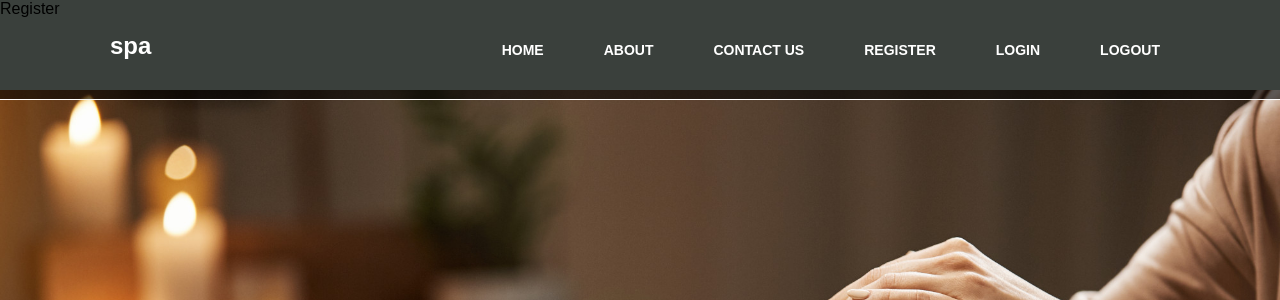
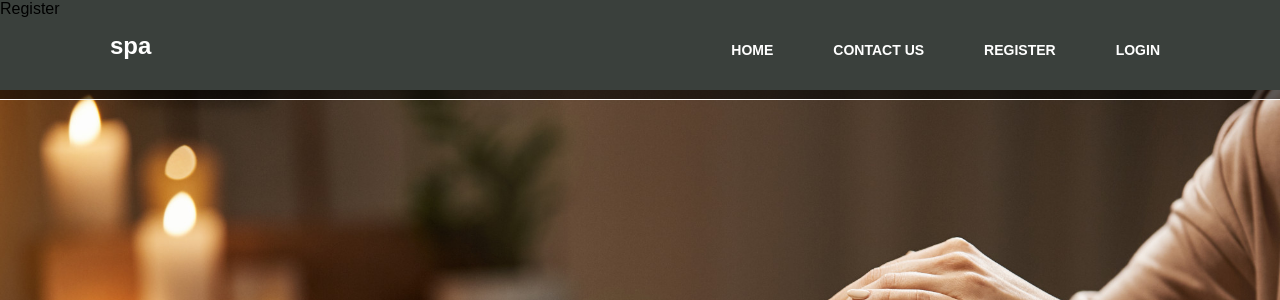
Before and after one commit to Phoenix02-20/spa_site, a Django app: page /register/ in a window 1280 px wide. Shown: the top 300 px of the page. Run offline with Django 3.2, Linux system fonts and the light colour scheme.

Commit message:
Update register.html

```diff
--- a/website/templates/registration/register.html
+++ b/website/templates/registration/register.html
@@ -31,11 +31,13 @@
         </div>
         <ul>
           <li><a href="{% url 'index' %}">Home</a></li>
-          <li><a href="#">About</a></li>
-          <li><a href="contact.html">Contact Us</a></li>
-          <li><a href="{% url 'register'%}">Register</a></li>
-          <li><a href="{% url 'login'%}">Login</a></li>
-          <li><a href="{% url 'logout'%}">Logout</a></li>
+        <li><a href="contact.html">Contact Us</a></li>
+        {% if user.is_authenticated %}
+        <li><a href="{% url 'logout'%}">Logout</a></li>
+        {% else %}
+        <li><a href="{% url 'register'%}">Register</a></li>
+        <li><a href="{% url 'login'%}">Login</a></li>
+        {% endif %}
         </ul>
       </nav>
     <br><br><br><br><br>
```
